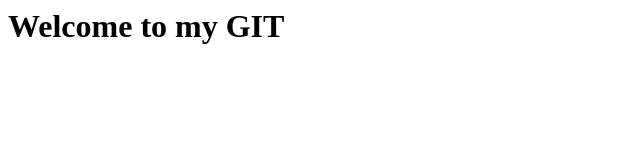
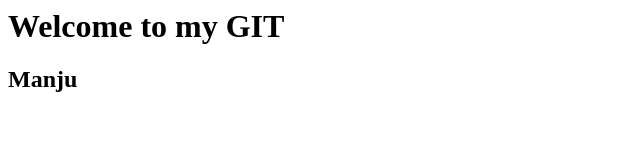
Before and after one commit to manjupraveen247/git-tutorial, a plain HTML site: page index.html in a window 1280 px wide. Shown: the full height of the page, 0-640 px from the left. Drawn offline with Linux system fonts and the light colour scheme.

```diff
--- a/index.html
+++ b/index.html
@@ -2,6 +2,7 @@
     <title> Hello World</title>
     <body>
 <h1> Welcome to my GIT</h1>
+<h2> Manju </h2>
 
     </body>
 </html>
```
